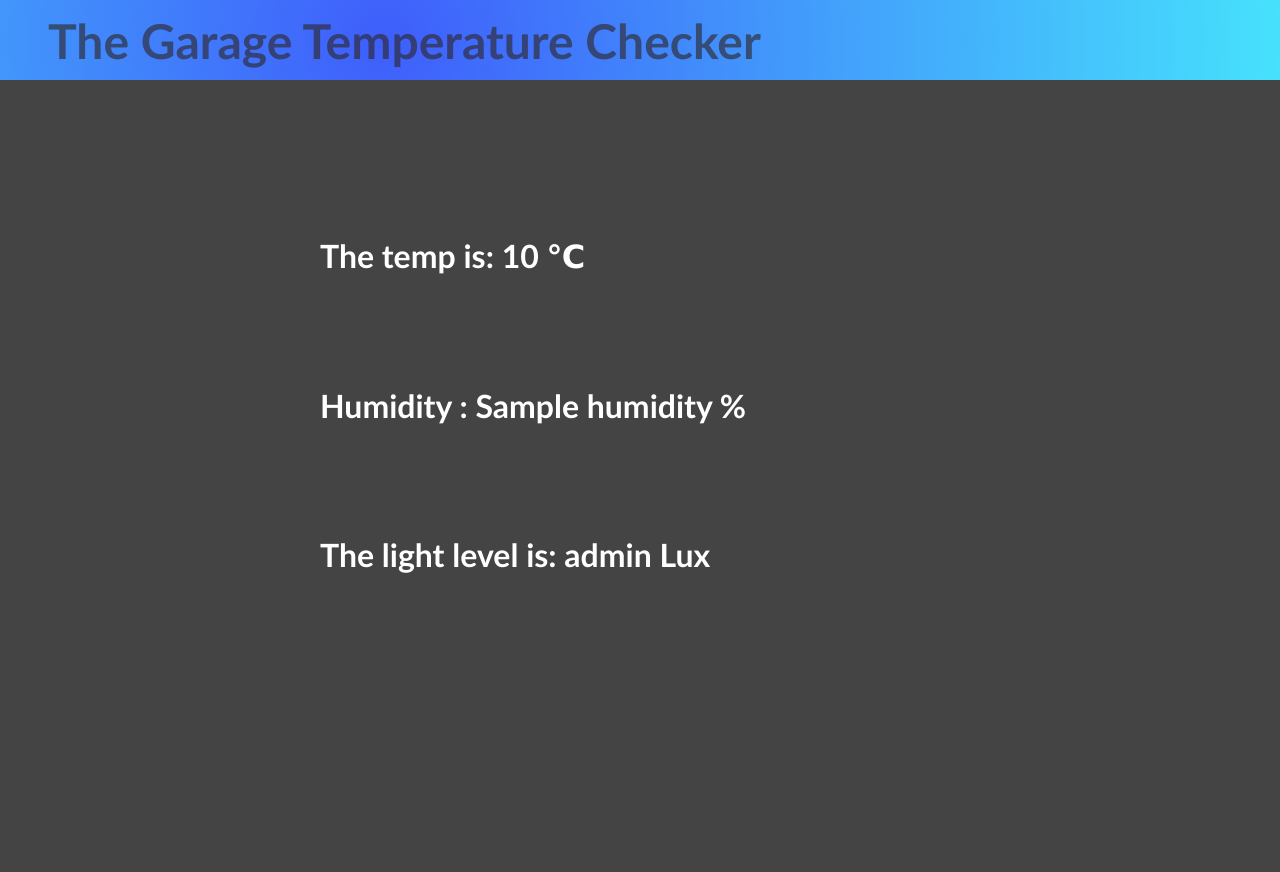
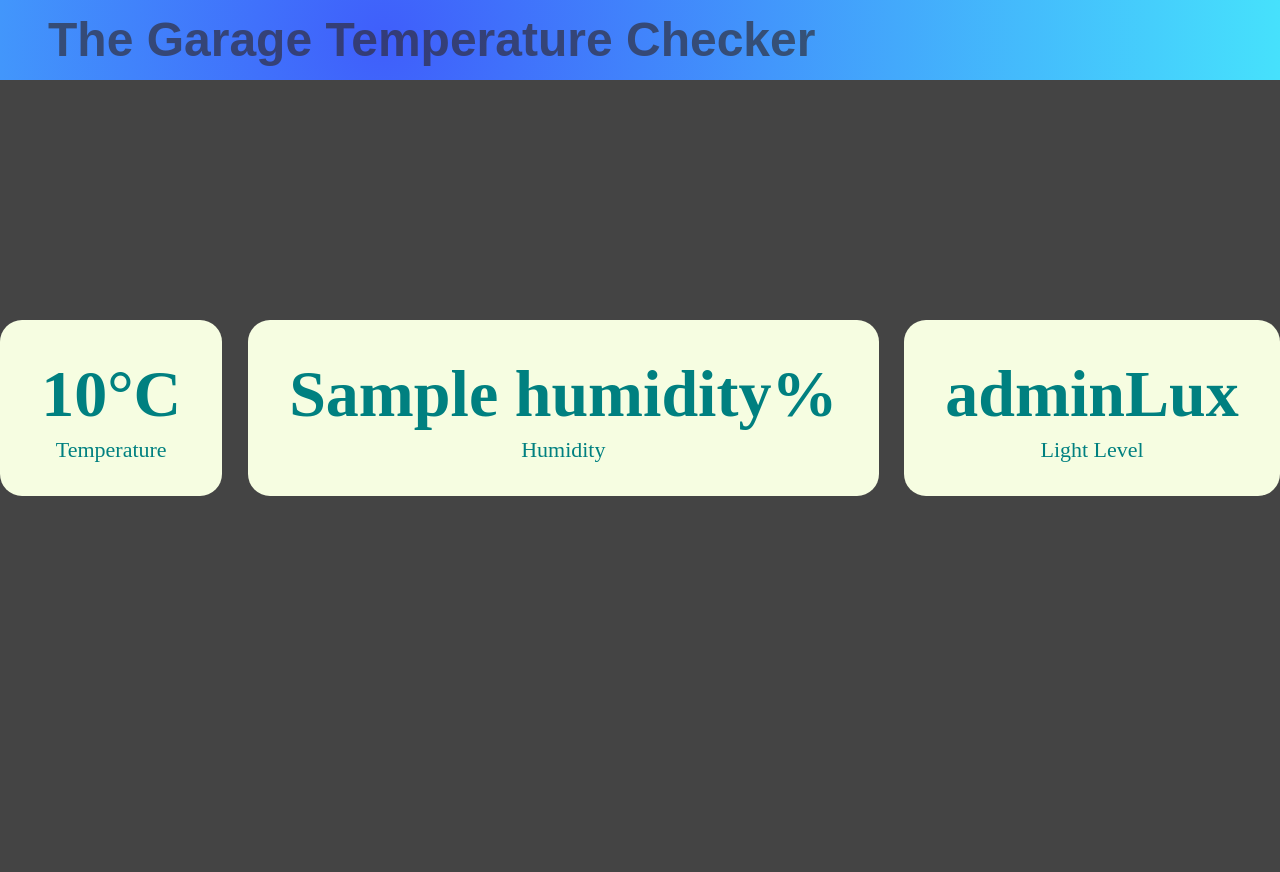
Before and after one commit to kolliden/Tempature-flask-website-using-Ubibot-api, a Flask app: template templates/page.html in a window 1280 px wide. After the commit the page ends 496 px from the top, so only its background shows below. Run offline with Flask 2, Linux system fonts and the light colour scheme; the template is opened without the code that fills it: most values are stand-ins (such as "Sample title", 1, 10 or a date in 2020).

Commit message:
style changes and bug fixes

```diff
--- a/Interface.py
+++ b/Interface.py
@@ -20,8 +20,8 @@ class Interface():
             value = json.loads(newData['channel']['last_values'])
             temp = round(value['field1']['value'])
             humidity = value['field2']['value']   #not sure about this TODO
-            lightLevel = value['field4']['value'] #not sure about this TODO
-
+            lightLevel = value['field3']['value'] #not sure about this TODO
+            print(value)
             return temp, humidity, lightLevel
         except:
             raise Exception("asd")
--- a/static/styles.css
+++ b/static/styles.css
@@ -5,7 +5,63 @@
     font-weight: 400;
     src: url(https://fonts.gstatic.com/s/droidsans/v18/SlGVmQWMvZQIdix7AFxXkHNSbQ.woff2) format('woff2');
     unicode-range: U+0000-00FF, U+0131, U+0152-0153, U+02BB-02BC, U+02C6, U+02DA, U+02DC, U+2000-206F, U+2074, U+20AC, U+2122, U+2191, U+2193, U+2212, U+2215, U+FEFF, U+FFFD;
-  }
+}
+
+.main {
+    display: block;
+    padding-top: 5rem;
+    width: 100%;
+    height: 90%;
+    transform: translate(0%, 10%);
+}
+
+.stat {
+    display: flex;
+    flex-direction: column;
+    justify-content: center;
+    align-items: center;
+    flex-grow: 1;
+    /* font matters a good deal here, esp the width of the numerals */
+    font-family: "Source Sans Pro", serif;
+}
+
+.stat-figure {
+    font-size: 3em;
+    display: flex;
+    font-weight: bold;
+}
+
+.stat-caption {
+    text-align: center;
+}
+
+/* Demo styling only */
+
+:root {
+    --color-background: teal;
+    --color-text: #f6fde1;
+    --color-accent: #faff98;
+    --gap: clamp(1rem, 6vw, 3rem);
+    --full: minmax(var(--gap), 1fr);
+    --content: min(30em, 100% - var(--gap) * 2);
+    --popout: minmax(0, 3rem);
+}
+
+/* Forced reset */
+*,
+*:before,
+*:after {
+    margin: 0;
+    padding: 0;
+}
+
+body {
+    font-family: 'Lora', serif;
+    background-color: var(--color-background);
+    color: var(--color-text);
+    font-size: clamp(1.125rem, 0.625vw + 0.875rem, 1.625rem);
+    line-height: 1.25;
+}
 
 a {
     text-decoration: none;
@@ -14,18 +70,16 @@ a {
     font-size: 1.5rem;
 }
 
-a:hover{
+a:hover {
     background-color: rgb(97, 206, 169);
 }
 
 ul {
     list-style-type: none;
-    display: flex;
 }
 
 body {
-    display: flex;
-    font-family:'Trebuchet MS', 'Lucida Sans Unicode', 'Lucida Grande', 'Lucida Sans', Arial, sans-serif;
+    font-family: 'Trebuchet MS', 'Lucida Sans Unicode', 'Lucida Grande', 'Lucida Sans', Arial, sans-serif;
     background: rgb(68, 68, 68);
     color: rgb(255, 255, 255);
 }
@@ -37,12 +91,12 @@ nav {
     left: 0;
     height: 10%;
     width: 100vw;
-    background: rgb(63,94,251);
-    background: radial-gradient(circle at 30%, rgba(63,94,251,1) 0%, rgb(70, 225, 252) 100%);
+    background: rgb(63, 94, 251);
+    background: radial-gradient(circle at 30%, rgba(63, 94, 251, 1) 0%, rgb(70, 225, 252) 100%);
     align-items: center;
 }
 
-.main > h1 {
+.main>h1 {
     padding-top: 3rem;
     margin-left: auto;
     margin-right: auto;
@@ -50,33 +104,63 @@ nav {
 }
 
 .title {
-    color:rgba(46, 41, 45, 0.644);
+    color: rgba(46, 41, 45, 0.644);
     padding: 3rem;
     font-size: 3rem;
 }
-.main {
-    display: block;
-    padding-top: 5rem;
-    width: 100%;
-    height: 90%;
-    transform: translate(0%, 10%);
+
+h1,
+h2,
+h3,
+h4 {
+    color: var(--color-accent);
+    font-family: 'Source Sans Pro', sans-serif;
 }
 
-@media only screen and (min-width: 600px) and (max-width: 900px) {
+.text-reverse {
+    padding: 3ch;
+    background-color: var(--color-text);
+    color: var(--color-background);
+    border-radius: 2ch;
+}
 
-    a {
-        text-decoration: none;
-        color: black;
-        padding: 2rem;
-        font-size: 3rem;
+/* Simple grid with popout */
+.grid {
+    display: grid;
+    grid-template-columns:
+        [full-start] var(--full) [popout-start] var(--popout) [content-start] var(--content) [content-end] var(--popout) [popout-end] var(--full) [full-end];
+}
+
+.grid>* {
+    grid-column: content;
+}
+
+.popout {
+    grid-column: popout;
+}
+
+/* Simple vertical rhythm */
+.flow>*+* {
+    margin-top: var(--flow, 1em)
+}
+
+.flex {
+    display: flex;
+}
+
+.gap {
+    gap: 2ch;
+    margin-top: 20rem;
+}
+
+.mb-10vh {
+    margin-bottom: 10vh;
+}
+
+@media only screen and (max-width: 600px) {
+    .grid {
+        display: grid;
+        grid-template-rows:
+            [full-start] var(--full) [popout-start] var(--popout) [content-start] var(--content) [content-end] var(--popout) [popout-end] var(--full) [full-end];
     }
-
-    .title {
-        font-size: 3rem;
-    }
-
-    h1 {
-        font-size: 5rem;
-    }
-
 }
--- a/templates/page.html
+++ b/templates/page.html
@@ -8,12 +8,38 @@
     <nav>
         <h1 class="title">The Garage Temperature Checker</h1>
     </nav>
-    <div class="main">
-        <h1>The temp is: {{ temp }} &#8451</h1>
-        <br>
-        <h1>Humidity   : {{ humidity }} %</h1>
-        <br>
-        <h1>The light level is: {{ lightLevel }} Lux</h1>
-    </div>
+
+    <div class="flex gap popout" data-module="countup">
+        <div class="stat text-reverse">
+          <p class="stat-figure">
+            <span class="stat-number" data-countup-number="{{ temp }}">{{ temp }}</span>
+            <span class="stat-suffix">   &#176C</span>
+          </p>
+          <p class="stat-caption">
+            Temperature
+          </p>
+        </div>
+        <div class="stat text-reverse">
+          <p class="stat-figure">
+            <span class="stat-prefix"></span>
+            <span class="stat-number" data-countup-number=" {{ humidity }}"> {{ humidity }}</span>
+            <span class="stat-suffix">%</span>
+          </p>
+          <p class="stat-caption">
+            Humidity
+          </p>
+        </div>
+        <div class="stat text-reverse">
+          <p class="stat-figure">
+            <span class="stat-prefix"></span>
+            <span class="stat-number" data-countup-number="{{ lightLevel }}"> {{ lightLevel }}</span>
+            <span class="stat-suffix">Lux</span>
+          </p>
+          <p class="stat-caption">
+            Light Level
+          </p>
+        </div>
+      </div>
+      <script src="static/main.js"></script>
 </body>
 </html>
```
Also changed, not shown: static/main.js (added, +82 -0 lines).
